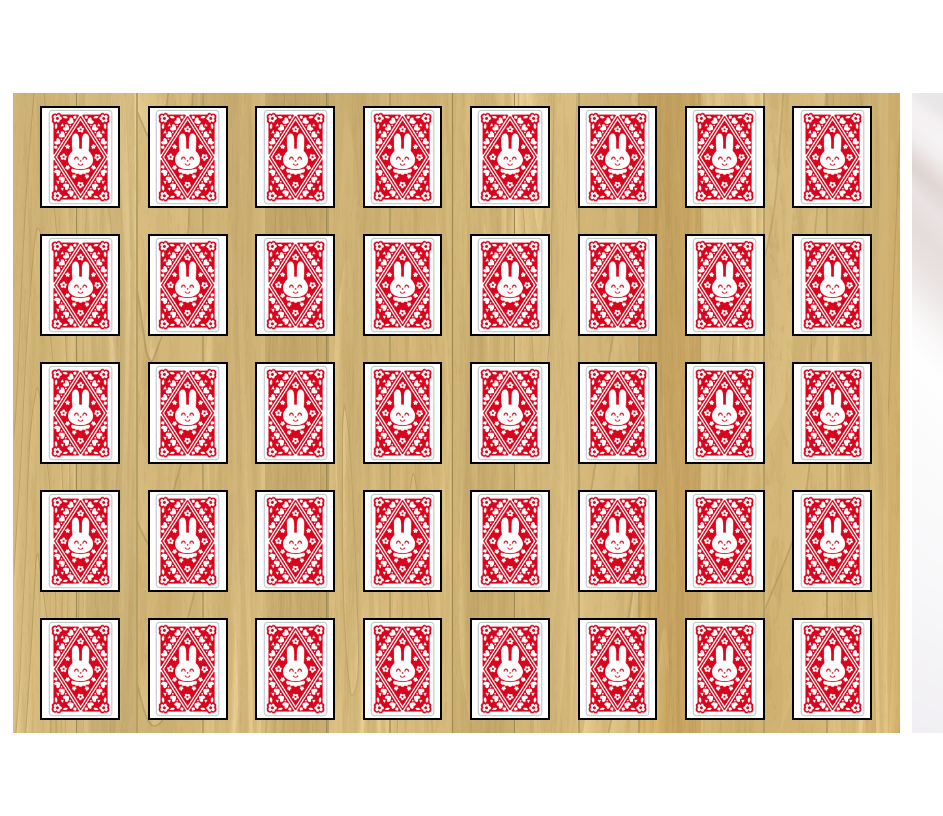
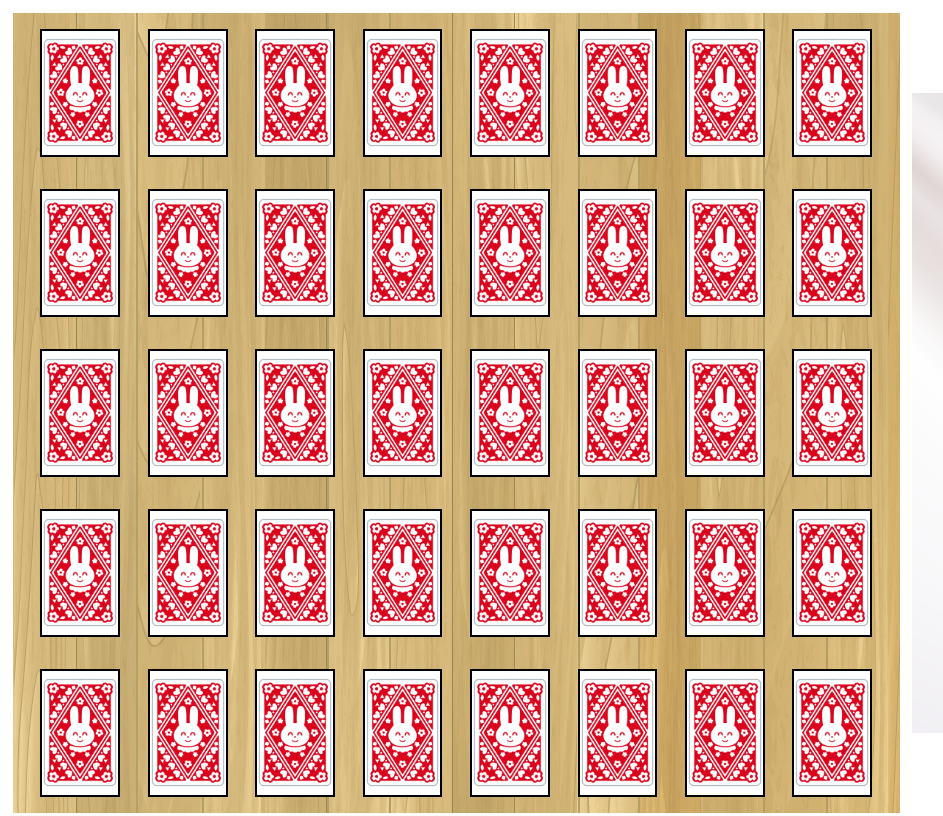
Before and after one commit to i-tatsuaki/pelmanism, a plain HTML site: page index.html in a window 1280 px wide. Shown: the top 816 px of the page, 0-943 px from the left. Drawn offline with Linux system fonts and the light colour scheme.

Commit message:
fix: レイアウトがずれるバグを修正

```diff
--- a/style.css
+++ b/style.css
@@ -11,7 +11,7 @@ html, body{
 }
 
 .app {
-    height: 100vh;
+    height: 100%;
     display: flex;
     justify-content: space-evenly;
     align-items: center;
@@ -20,7 +20,7 @@ html, body{
 
 /* game area */
 .game-area {
-    height: 80%;
+    height: 100%;
     width: auto;
     background-image: url("images/background-game-area.png");
     flex: 10;
@@ -32,6 +32,7 @@ html, body{
 
 [class*="cardrow--"] {
     margin: 0;
+    height: 20%;
     width: 100%;
     flex: 1;
     display: flex;
```
